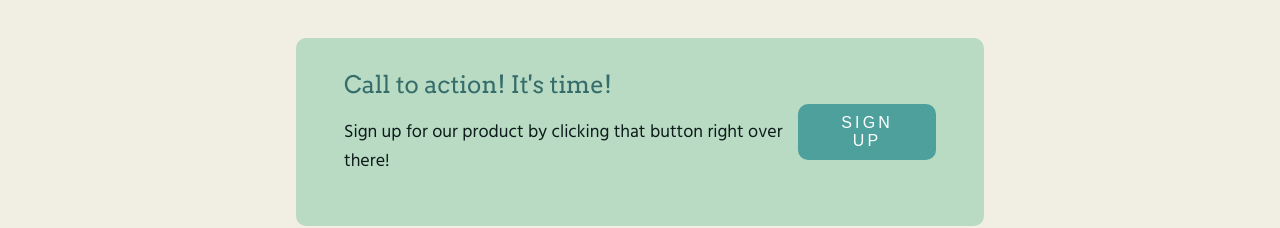
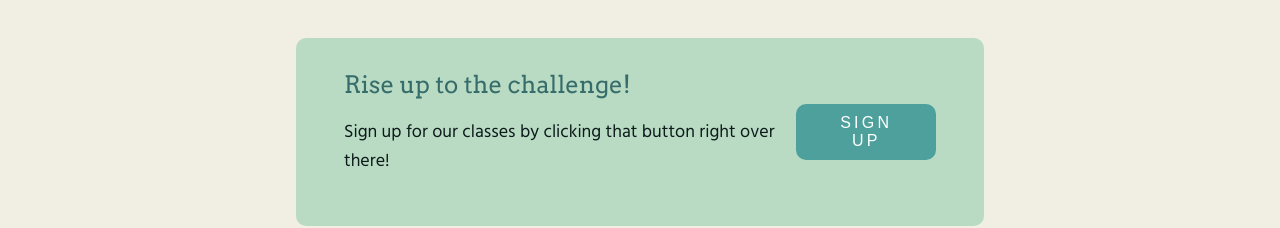
Before and after one commit to meaghangallant/odin-landing-page, a plain HTML site: page index.html in a window 1280 px wide. Shown: the part 1399-1627 px from the top of the page. Drawn offline with Linux system fonts and the light colour scheme; a web font is replaced by a local one.

Commit message:
update call to action text

```diff
--- a/index.html
+++ b/index.html
@@ -67,8 +67,8 @@
     <div class="container">
       <div class="cta">
         <div class="cta-text">
-          <h3>Call to action! It's time!</h3>
-          <p>Sign up for our product by clicking that button right over there!</p>
+          <h3>Rise up to the challenge!</h3>
+          <p>Sign up for our classes by clicking that button right over there!</p>
         </div>
         <div class="cta-button">
           <button>Sign up</button>
```
